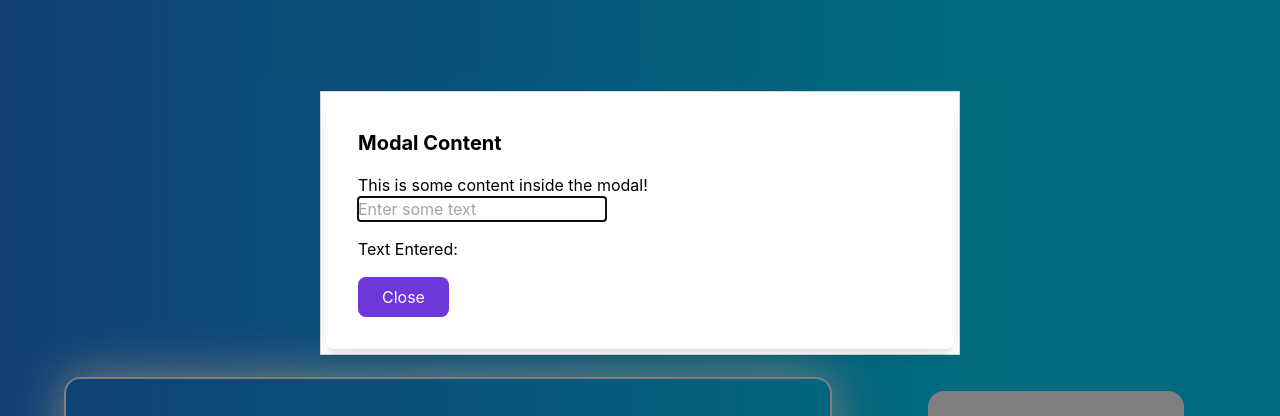
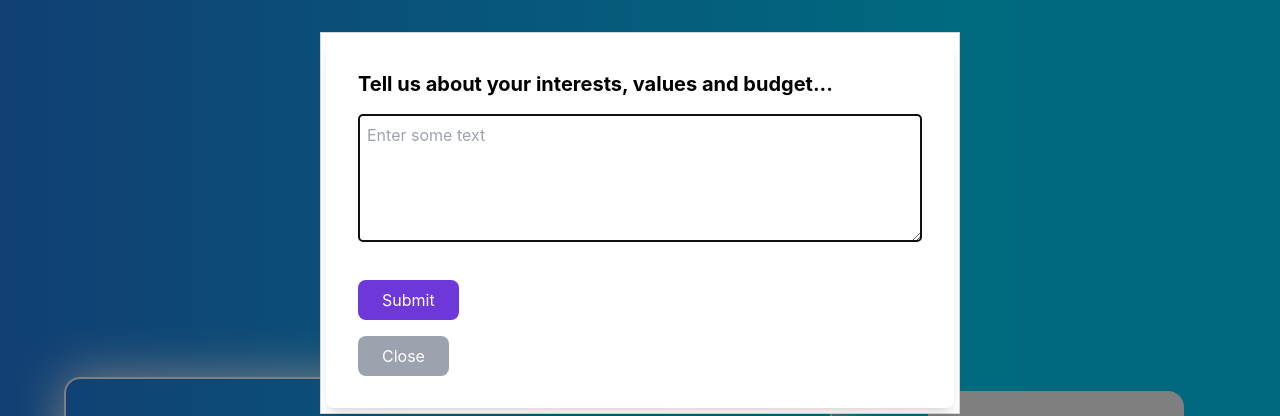
Before and after one commit to bakuyy/dragonden, a React (Create React App) app in the folder frontend/: page /landing in a window 1280 px wide. Both pictures are taken after a click on the element "···". Shown: the part 177-593 px from the top of the page. Built offline with nearby package versions, Linux system fonts and the light colour scheme; no server answers; what @propelauth/react would draw is missing.

Commit message:
Added modal popup for input

```diff
--- a/frontend/src/components/LandingPage.js
+++ b/frontend/src/components/LandingPage.js
@@ -1,29 +1,32 @@
 import React, { useEffect, useState } from 'react';
 import { useNavigate } from "react-router-dom";
-import Popup from 'reactjs-popup'; // Importing reactjs-popup
+import Popup from 'reactjs-popup';
 import Heart from "../images/tinderheart.png";
 import NoMatch from "../images/no.webp";
 import Spline from '@splinetool/react-spline';
-import 'reactjs-popup/dist/index.css'; // Importing popup styles
-import '../styling/Spline.css'; // Assuming you have custom styles here
+import 'reactjs-popup/dist/index.css';
+import '../styling/Spline.css';
 
 const LandingPage = ({ serialData }) => {
   const navigate = useNavigate();
-  const dragon_count = 3; // Total number of dragon characters
-  const [selectIndex, setSelectIndex] = useState(0); // Determines the selected character and also xValue
+  const dragon_count = 3;
+  const [selectIndex, setSelectIndex] = useState(0);
   const [match, setMatch] = useState(false);
   const [showImage, setShowImage] = useState(false);
   const [imageType, setImageType] = useState("");
-  const [text, setText]= useState(""); // State to store input text
+  const [text, setText] = useState("");
 
   const handleFinish = () => {
     navigate('/');
   };
 
   const handleText = (e) => {
-    e.preventDefault(); // Corrected this line
-    setText(e.target.value); // Set the input value as text
-    console.log(e.target.value);
+    setText(e.target.value);
+  };
+
+  const handleSubmit = (e) => {
+    e.preventDefault();
+    console.log('Submitted text:', text);
   };
 
   const handleSerialToggle = (data) => {
@@ -57,20 +60,17 @@ const LandingPage = ({ serialData }) => {
   const handleInputChange = (e) => {
     const newValue = parseInt(e.target.value, 10);
     if (newValue >= 0 && newValue < dragon_count) {
-      setSelectIndex(newValue); // Update selectIndex when input changes
+      setSelectIndex(newValue);
     }
   };
 
   return (
     <div className="flex flex-col h-screen overflow-hidden">
-      {/* Top right button */}
       <div className='absolute right-0 px-12 py-2 bg-white rounded-xl mt-10 mr-12'>
         <button onClick={handleFinish}>Finish</button>
       </div>
 
-      {/* Character boxes with spline rendering */}
       <div className="flex space-x-4 hover ml-5 mb-32">
-        {/* Character 1 */}
         <div className="spline-character">
           <Spline scene="https://prod.spline.design/82gSsm7wjc-ugja7/scene.splinecode" />
           {selectIndex === 0 && (
@@ -81,7 +81,6 @@ const LandingPage = ({ serialData }) => {
           )}
         </div>
 
-        {/* Character 2 */}
         <div className="spline-character">
           <Spline scene="https://prod.spline.design/rJWsDUbRib-nVYB3/scene.splinecode" />
           {selectIndex === 1 && (
@@ -92,7 +91,6 @@ const LandingPage = ({ serialData }) => {
           )}
         </div>
 
-        {/* Character 3 */}
         <div className="spline-character">
           <Spline scene="https://prod.spline.design/kcOMX-bu-HV6x4Hj/scene.splinecode" />
           {selectIndex === 2 && (
@@ -104,7 +102,6 @@ const LandingPage = ({ serialData }) => {
         </div>
       </div>
 
-      {/* Match/No Match images */}
       {showImage && (
         <div className="absolute top-1/2 left-1/2 transform -translate-x-1/2 -translate-y-1/2">
           {imageType === "match" ? (
@@ -115,13 +112,11 @@ const LandingPage = ({ serialData }) => {
         </div>
       )}
 
-      {/* Footer and Modal Trigger */}
       <div className="flex">
         <div className="absolute bottom-32 ml-16 w-3/5 px-24 py-8 rounded-2xl text-white text-4xl text-center border-2 border-white font-bold shadow-white-glow animate-slow-bounce">
           AAPL
         </div>
 
-        {/* Modal Trigger */}
         <Popup
           trigger={
             <div className="absolute bottom-32 right-24 ml-12 w-1/5 bg-white px-24 py-8 rounded-2xl text-[#6D37D9] text-4xl font-bold text-center cursor-pointer">
@@ -134,12 +129,24 @@ const LandingPage = ({ serialData }) => {
           {(close) => (
             <div className="modal bg-white p-8 rounded-lg shadow-lg">
               <div className="modal-content">
-                <h2 className="text-xl font-bold mb-4">Modal Content</h2>
-                <p>This is some content inside the modal!</p>
-                <input onChange={handleText} placeholder="Enter some text" />
-                <p className="mt-4">Text Entered: {text}</p>
+                <h2 className="text-xl font-bold mb-4 text-red">Tell us about your interests, values and budget...</h2>
+                <form onSubmit={handleSubmit}>
+                  <textarea
+                    onChange={handleText}
+                    value={text}
+                    placeholder="Enter some text"
+                    className="mb-4 p-2 border rounded w-full h-32"
+                  />
+
+                  <button
+                    type="submit"
+                    className="mt-4 px-6 py-2 bg-[#6D37D9] text-white rounded-lg"
+                  >
+                    Submit
+                  </button>
+                </form>
                 <button
-                  className="mt-4 px-6 py-2 bg-[#6D37D9] text-white rounded-lg"
+                  className="mt-4 px-6 py-2 bg-gray-400 text-white rounded-lg"
                   onClick={close}
                 >
                   Close
```
